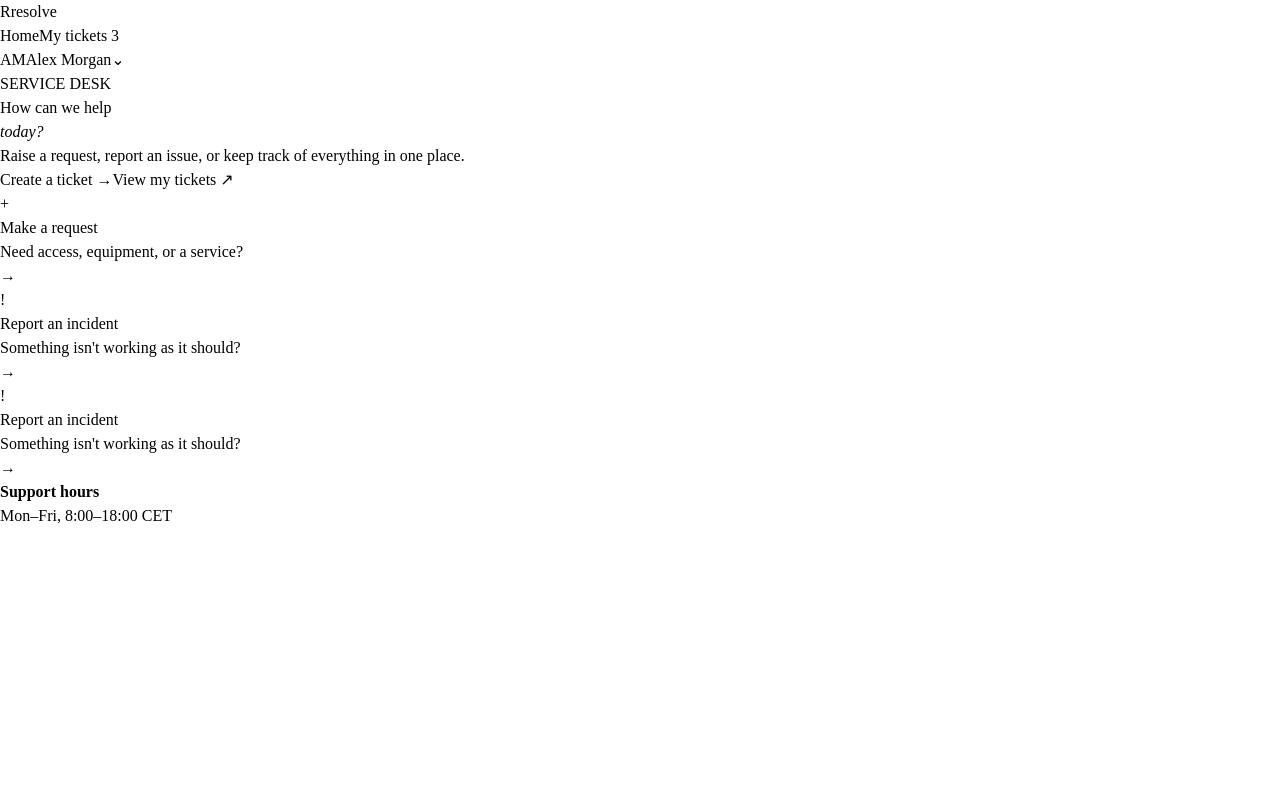
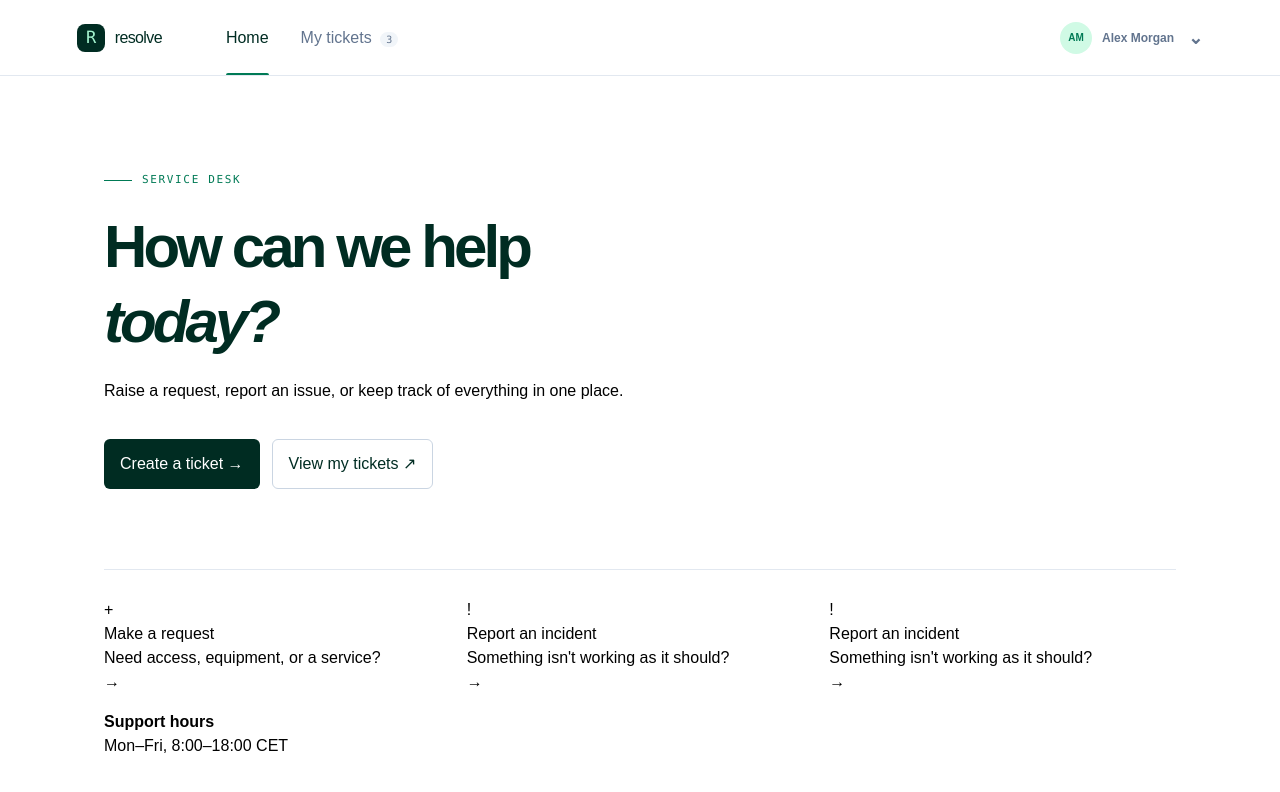
Before and after one commit to WhoRegisteredAllTheGoodUsernames/mvp-diu-jg, a Next.js app: page / in a window 1280 px wide. Shown: the top 792 px of the page. Built offline with nearby package versions, Linux system fonts and the light colour scheme.

Commit message:
Fix Tailwind CSS dependency and build

```diff
--- a/app/globals.css
+++ b/app/globals.css
@@ -1,7 +1,5 @@
 @import "tailwindcss";
 
-@layer base {
-  :root { color-scheme: light; }
-  body { @apply min-h-screen bg-stone-50 text-emerald-950 antialiased; }
-  button, input, textarea, select { @apply font-sans; }
-}
+:root { color-scheme: light; }
+body { min-height: 100vh; font-family: Arial, Helvetica, sans-serif; }
+button, input, textarea, select { font: inherit; }
--- a/package.json
+++ b/package.json
@@ -1 +1 @@
-{"scripts":{"dev":"next dev","build":"next build","start":"next start"},"dependencies":{"next":"latest","react":"latest","react-dom":"latest"},"devDependencies":{"@types/node":"latest","@types/react":"latest","@types/react-dom":"latest","prettier":"^3.9.10","typescript":"latest"}}
+{"scripts":{"dev":"next dev","build":"next build","start":"next start"},"dependencies":{"next":"latest","react":"latest","react-dom":"latest"},"devDependencies":{"@tailwindcss/postcss":"^4.3.3","@types/node":"latest","@types/react":"latest","@types/react-dom":"latest","prettier":"^3.9.10","tailwindcss":"^4.3.3","typescript":"latest"}}
```
Also changed, not shown: 1 other file (tests, documents, lock files or other folders).
